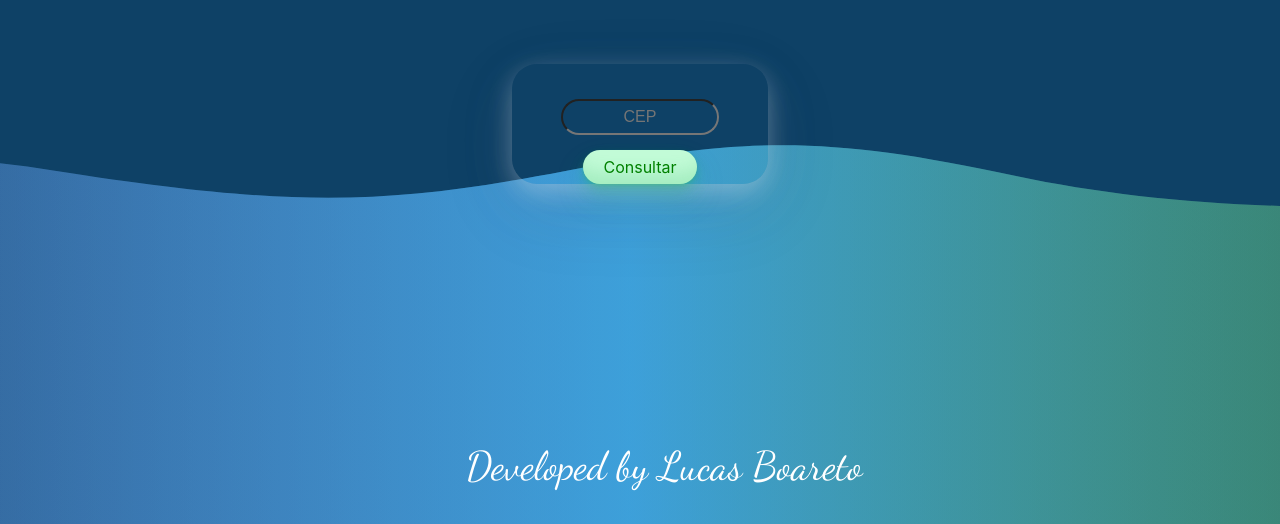
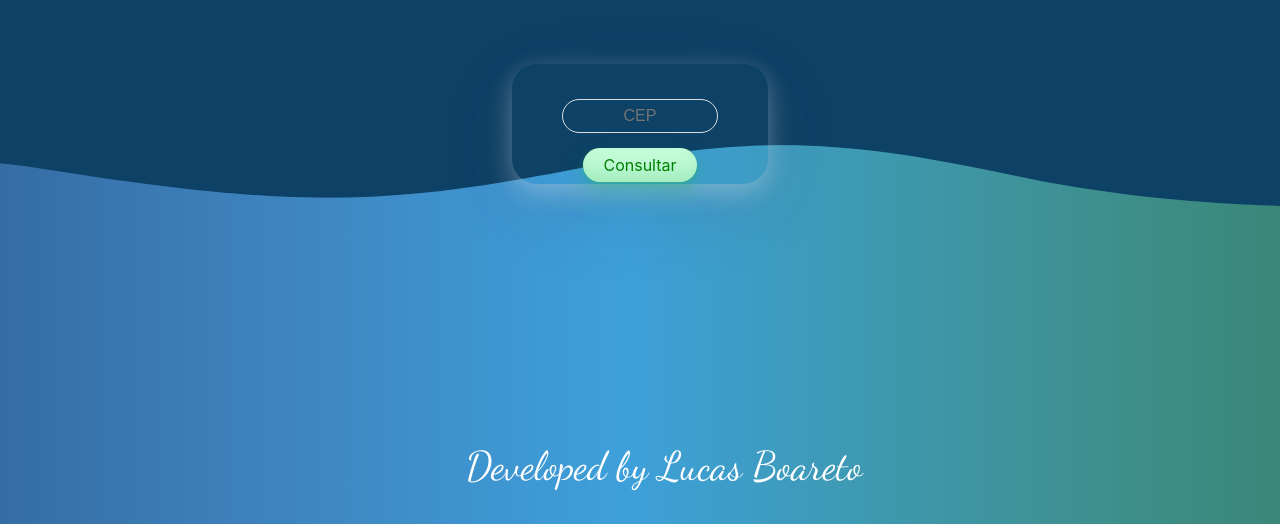
Before and after one commit to LucasBXavier/busca-CEP, a plain HTML site: page index.html in a window 1280 px wide. Shown: the part 276-800 px from the top of the page. Drawn offline with Linux system fonts and the light colour scheme; a web font is replaced by a local one.

Commit message:
fix color input

```diff
--- a/assets/styles/style.css
+++ b/assets/styles/style.css
@@ -69,6 +69,7 @@ section{
     background: none;
     background-color: none;
     color: #c2fbd7;
+    border: 1.5px solid #ddd;
 }
 
 .button-33 {
```
